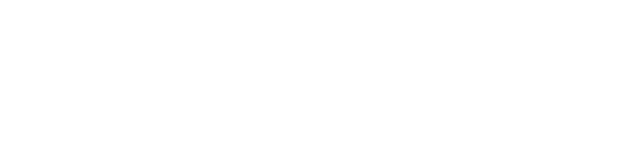
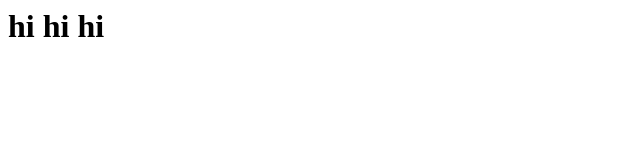
Before and after one commit to akhil-abraham/akhil-abraham.github.io, a plain HTML site: page stuff.html in a window 1280 px wide. Shown: the whole page, without its empty margins (0-640 px from the left). Drawn offline with Linux system fonts and the light colour scheme.

Commit message:
Update stuff.html

```diff
--- a/stuff.html
+++ b/stuff.html
@@ -3,4 +3,7 @@
   <head>
     <title>hgjkshdfuaweufibuwabefwbfuwbf</title>
   </head>
+  <body>
+    <h1>hi hi hi</h1>
+  </body>
 </html>
```
